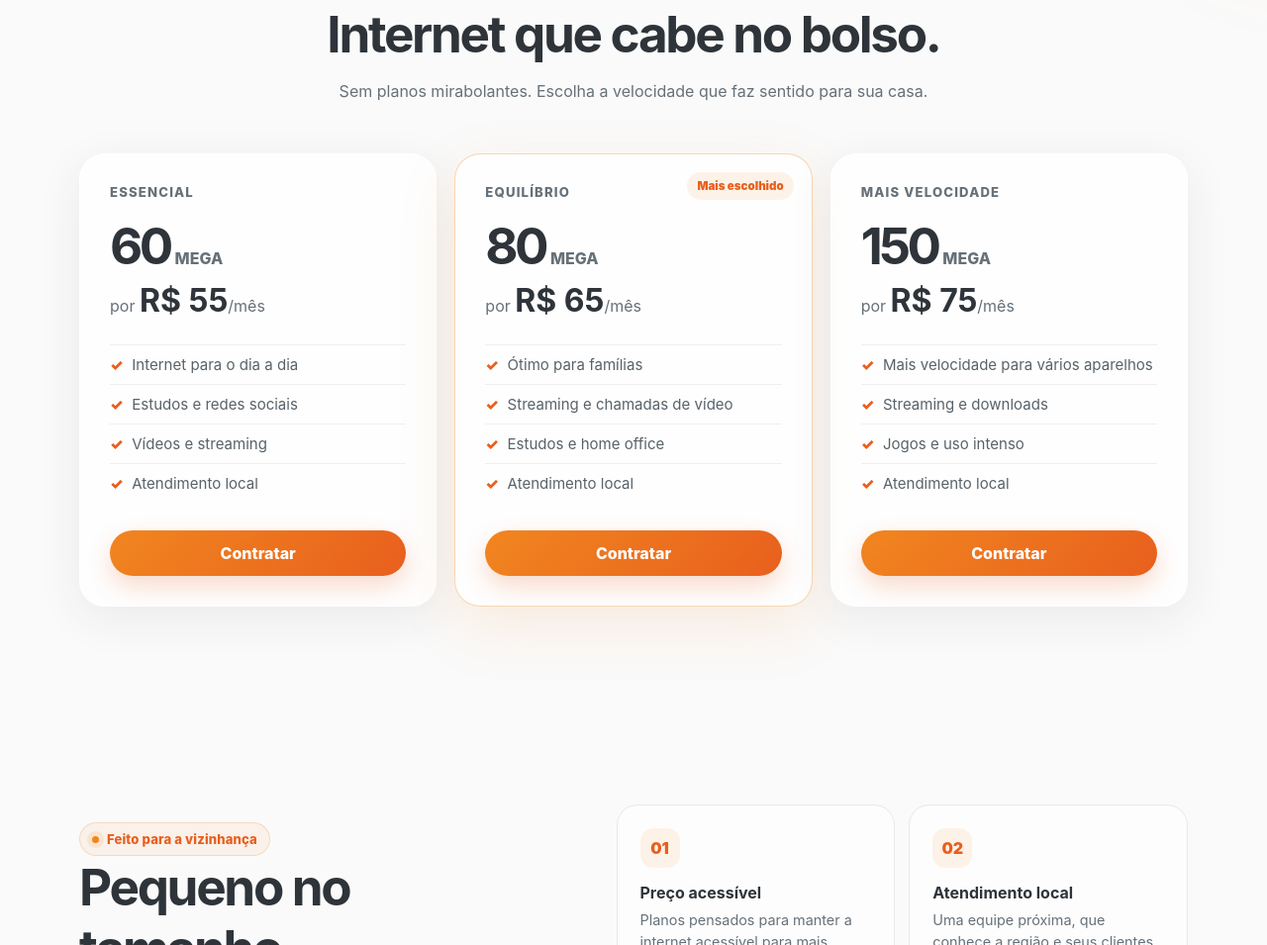
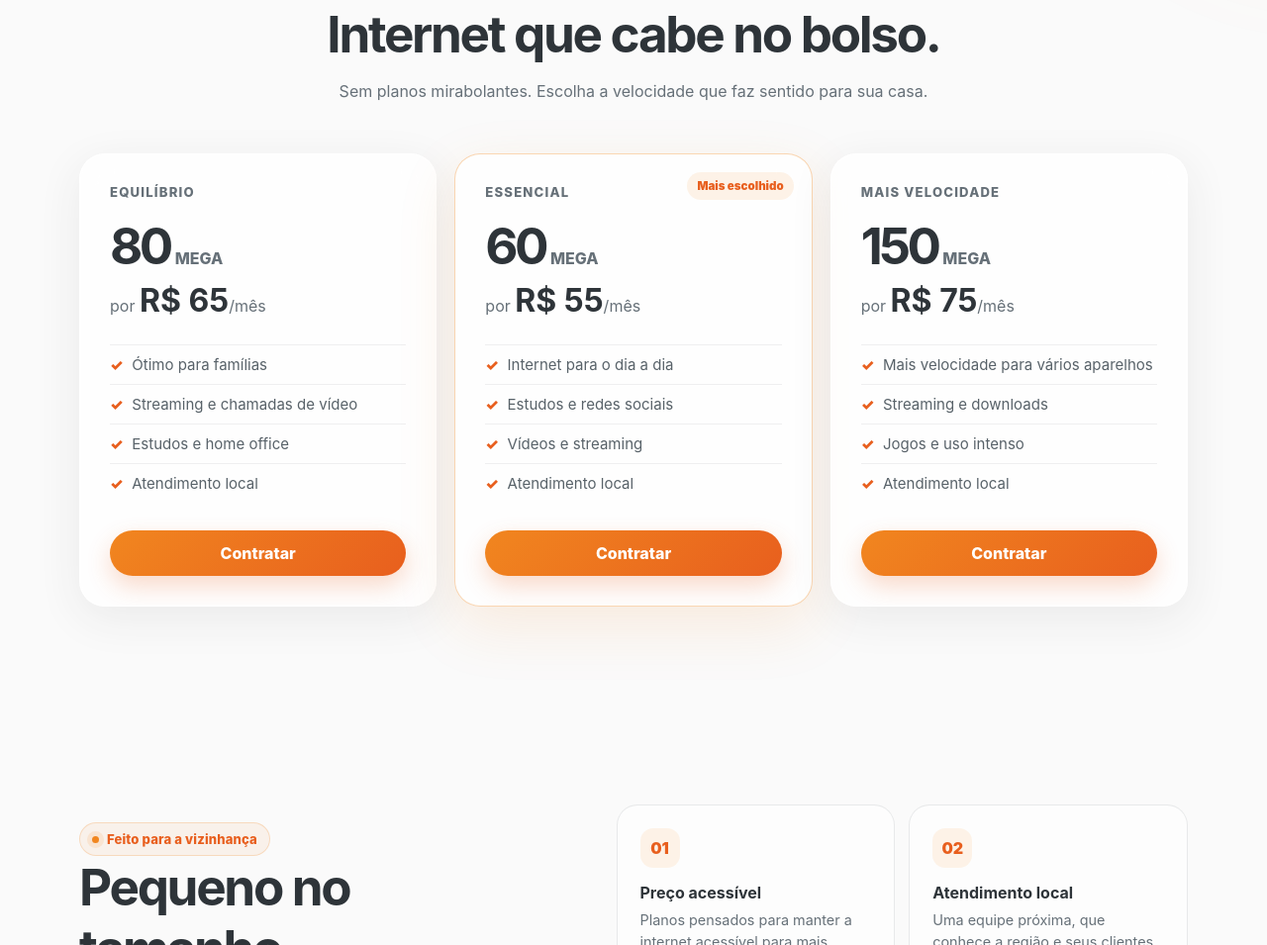
Before and after one commit to XoxeRequin/citronet-website, a plain HTML site: page index.html in a window 1280 px wide. Shown: the part 906-1861 px from the top of the page at 99% size. Drawn offline with Linux system fonts and the light colour scheme.

Commit message:
Update index.html

```diff
--- a/index.html
+++ b/index.html
@@ -26,7 +26,7 @@
     body {
       margin: 0;
       font-family: Inter, ui-sans-serif, system-ui, -apple-system, BlinkMacSystemFont,
-                   "Segoe UI", sans-serif;
+                    "Segoe UI", sans-serif;
       color: var(--dark);
       background:
         radial-gradient(circle at 10% 0%, rgba(241,134,31,.13), transparent 30rem),
@@ -624,6 +624,20 @@
 
         <div class="plans">
           <article class="plan reveal">
+            <div class="plan-kicker">Equilíbrio</div>
+            <div class="speed"><strong>80</strong><span>MEGA</span></div>
+            <div class="price">por <strong>R$ 65</strong>/mês</div>
+            <ul>
+              <li>Ótimo para famílias</li>
+              <li>Streaming e chamadas de vídeo</li>
+              <li>Estudos e home office</li>
+              <li>Atendimento local</li>
+            </ul>
+            <a class="primary whatsapp-link" href="#" target="_blank" rel="noopener">Contratar</a>
+          </article>
+
+          <article class="plan featured reveal">
+            <span class="badge">Mais escolhido</span>
             <div class="plan-kicker">Essencial</div>
             <div class="speed"><strong>60</strong><span>MEGA</span></div>
             <div class="price">por <strong>R$ 55</strong>/mês</div>
@@ -631,20 +645,6 @@
               <li>Internet para o dia a dia</li>
               <li>Estudos e redes sociais</li>
               <li>Vídeos e streaming</li>
-              <li>Atendimento local</li>
-            </ul>
-            <a class="primary whatsapp-link" href="#" target="_blank" rel="noopener">Contratar</a>
-          </article>
-
-          <article class="plan featured reveal">
-            <span class="badge">Mais escolhido</span>
-            <div class="plan-kicker">Equilíbrio</div>
-            <div class="speed"><strong>80</strong><span>MEGA</span></div>
-            <div class="price">por <strong>R$ 65</strong>/mês</div>
-            <ul>
-              <li>Ótimo para famílias</li>
-              <li>Streaming e chamadas de vídeo</li>
-              <li>Estudos e home office</li>
               <li>Atendimento local</li>
             </ul>
             <a class="primary whatsapp-link" href="#" target="_blank" rel="noopener">Contratar</a>
@@ -786,9 +786,7 @@
 
   <script>
     const WHATSAPP_NUMBER = "5584991695106";
-
-    const message =
-      "Olá! Vi o site e gostaria de contratar um plano de internet.";
+    const message = "Olá! Vi o site e gostaria de contratar um plano de internet.";
 
     document.querySelectorAll(".whatsapp-link").forEach(link => {
       link.href = `https://wa.me/${WHATSAPP_NUMBER}?text=${encodeURIComponent(message)}`;
@@ -796,16 +794,16 @@
 
     document.getElementById("year").textContent = new Date().getFullYear();
 
-    const observer = new IntersectionObserver(entries => {
+    const reveals = document.querySelectorAll(".reveal");
+    const observer = new IntersectionObserver((entries) => {
       entries.forEach(entry => {
         if (entry.isIntersecting) {
           entry.target.classList.add("visible");
-          observer.unobserve(entry.target);
         }
       });
-    }, { threshold: 0.12 });
+    }, { threshold: 0.1 });
 
-    document.querySelectorAll(".reveal").forEach(el => observer.observe(el));
+    reveals.forEach(el => observer.observe(el));
   </script>
 </body>
 </html>
```
